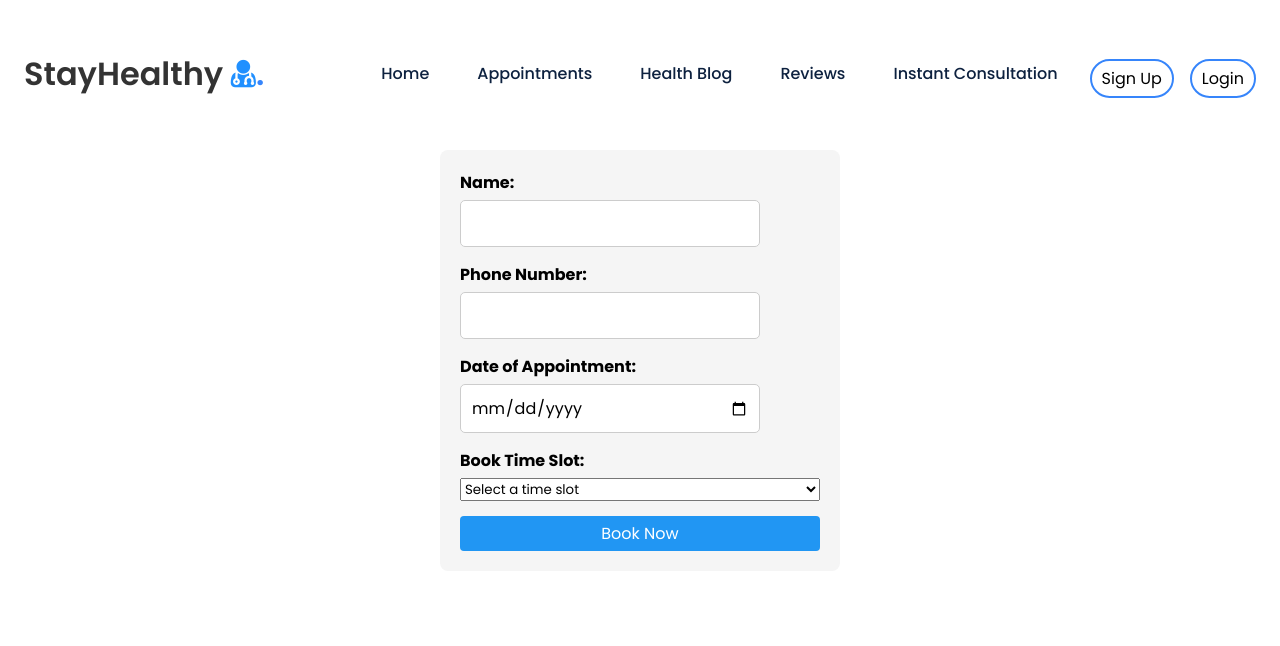
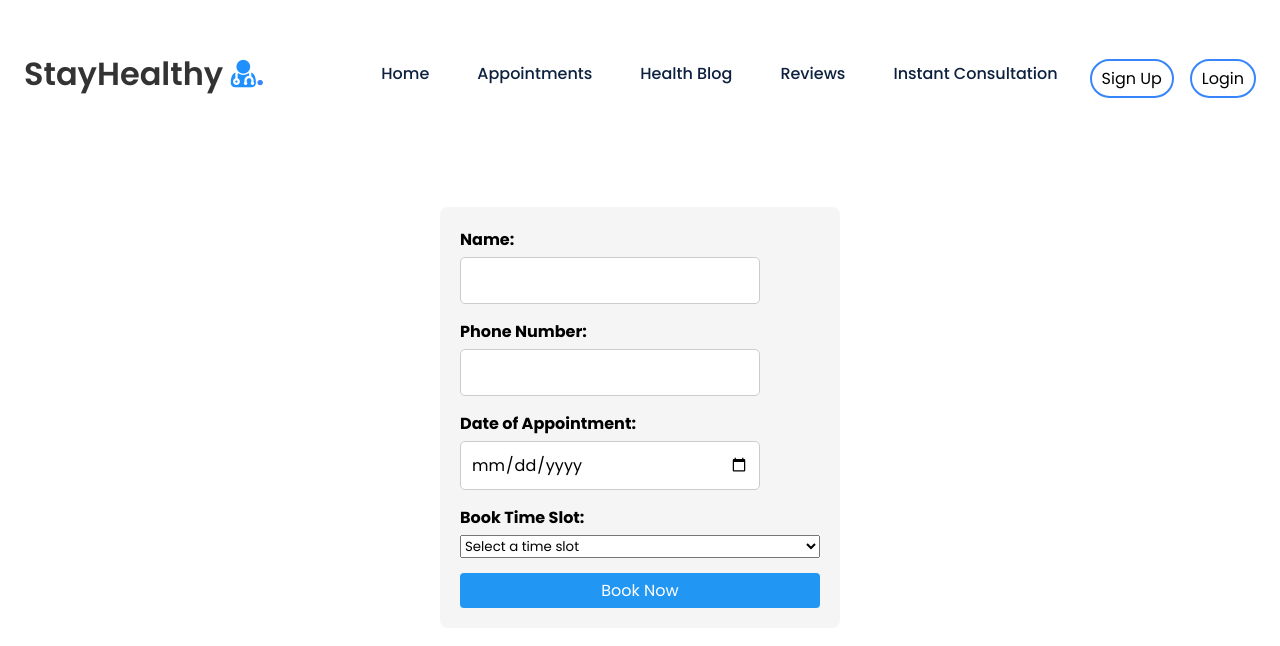
Before and after one commit to Alf-13/test_med_app3, a React (Create React App) app: page /appointment-form in a window 1280 px wide. Shown: the top 646 px of the page. Built offline with nearby package versions, Linux system fonts and the light colour scheme.

Commit message:
Booking test

```diff
--- a/src/App.js
+++ b/src/App.js
@@ -5,11 +5,11 @@ import LandingPage from './Components/Landing_Page/Landing_Page';
 import SignUp from './Components/Sign_Up/Sign_Up';
 import Login from './Components/Login/Login';
 import InstantConsultation from './Components/InstantConsultationBooking/InstantConsultation';
-import AppointmentForm from './Components/AppointmentForm/AppointmentForm';
+import AppointmentFormWrapper from './Components/AppointmentForm/AppointmentFormWrapper'; // Ensure the path is correct
 import BookingConsultation from './Components/BookingConsultation';
 import ReviewForm from './Components/ReviewForm/ReviewForm';
 import ProfileForm from './Components/ProfileForm/ProfileForm';
-import ReportsLayout from './Components/ReportsLayout/ReportsLayout'; // Import ReportsLayout
+import ReportsLayout from './Components/ReportsLayout/ReportsLayout';
 import { NotificationProvider } from './NotificationContext';
 
 function App() {
@@ -23,11 +23,11 @@ function App() {
                         <Route path="/signup" element={<SignUp />} />
                         <Route path="/login" element={<Login />} />
                         <Route path="/instant-consultation" element={<InstantConsultation />} />
-                        <Route path="/appointment-form" element={<AppointmentForm />} />
+                        <Route path="/appointment-form" element={<AppointmentFormWrapper />} /> {/* Using the wrapper */}
                         <Route path="/booking-consultation" element={<BookingConsultation />} />
                         <Route path="/reviews" element={<ReviewForm />} />
                         <Route path="/profile" element={<ProfileForm />} />
-                        <Route path="/reports" element={<ReportsLayout />} /> {/* Add route for ReportsLayout */}
+                        <Route path="/reports" element={<ReportsLayout />} />
                     </Routes>
                 </NotificationProvider>
             </BrowserRouter>
--- /dev/null
+++ b/src/Components/AppointmentForm/AppointmentFormWrapper.js
@@ -0,0 +1,21 @@
+import React from 'react';
+import AppointmentForm from './AppointmentForm';
+import { NotificationProvider } from '../../NotificationContext'; // Ensure NotificationProvider is imported
+
+const AppointmentFormWrapper = () => {
+    const handleFormSubmit = (appointmentDetails) => {
+        // Handle form submission logic here
+        console.log('Appointment details:', appointmentDetails);
+    };
+
+    return (
+        <NotificationProvider>
+            <div>
+                <h1>Book an Appointment</h1>
+                <AppointmentForm onSubmit={handleFormSubmit} />
+            </div>
+        </NotificationProvider>
+    );
+};
+
+export default AppointmentFormWrapper;
```
